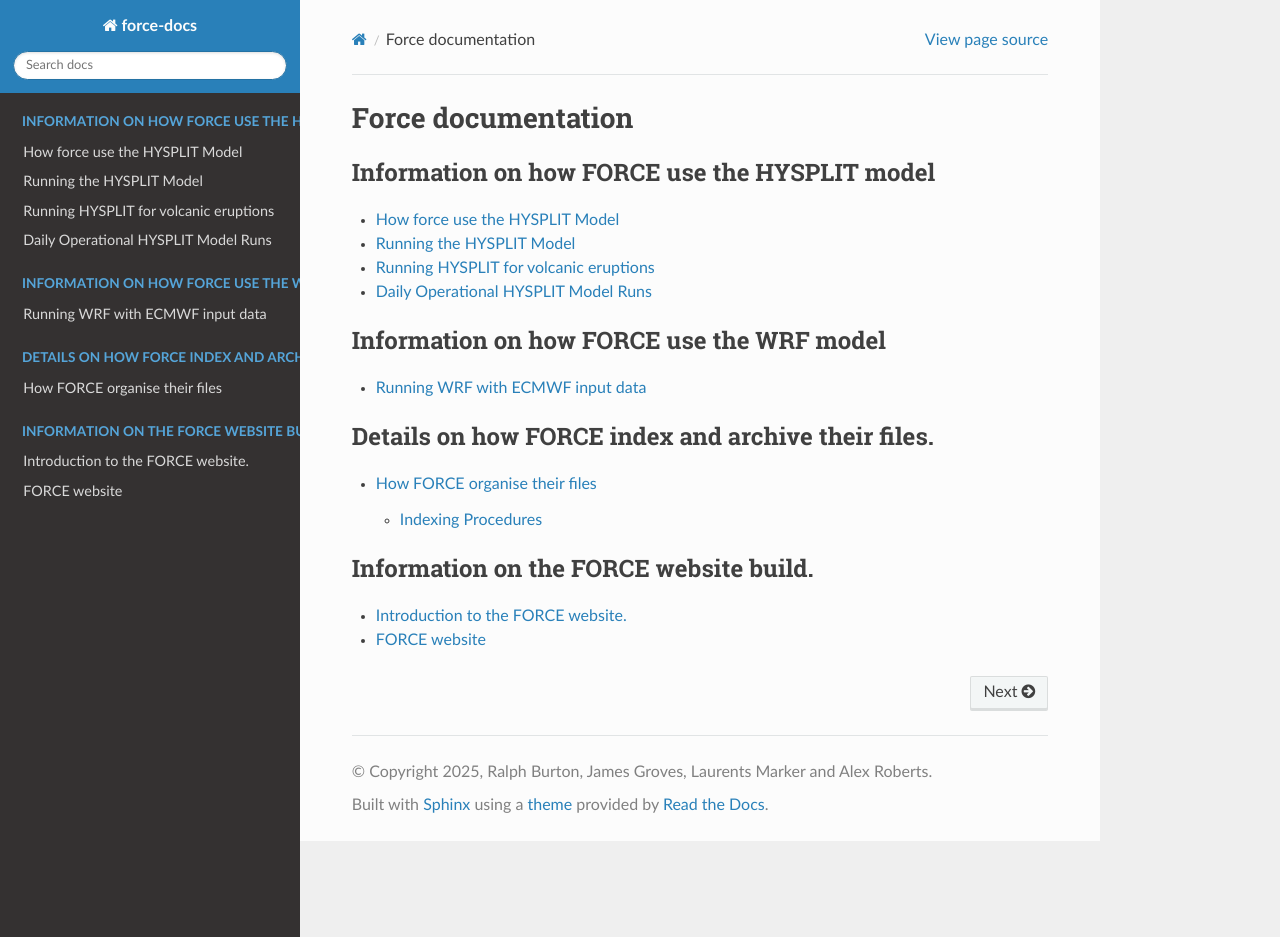
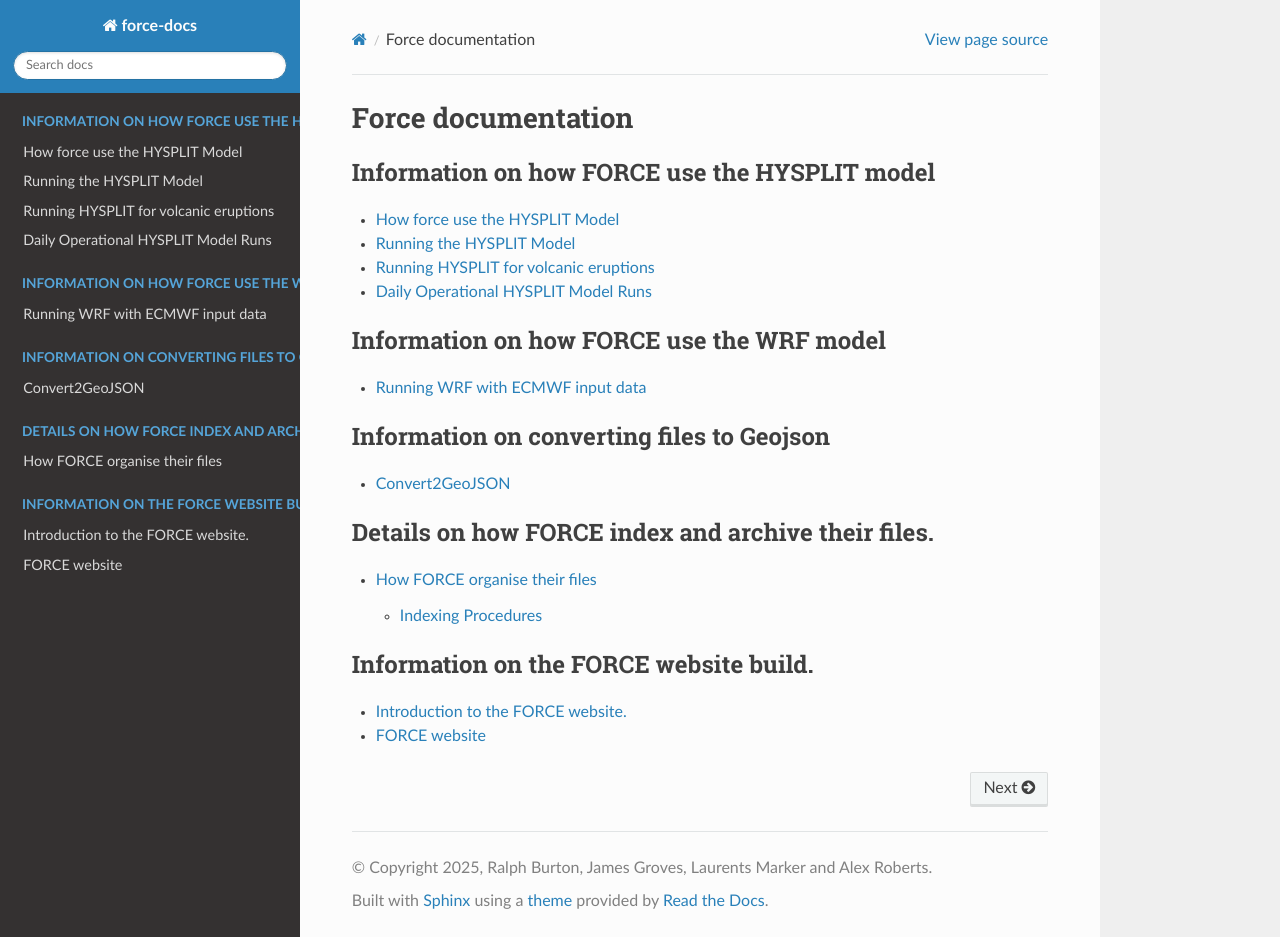
Before and after one commit to ncas-force/force-docs, a Sphinx documentation site: the page built from docs/index.rst, in a window 1280 px wide and 937 px high. Built offline with Sphinx 7.4.7 and the Read the Docs theme 3.1.0, drawn with Linux system fonts in a browser that asks for light colours.

Commit message:
added to the index page Alex's geojson docs

```diff
--- a/docs/index.rst
+++ b/docs/index.rst
@@ -17,6 +17,12 @@ Force documentation
    wrf/wrf_ecmwf
 
 .. toctree::
+   :maxdepth: 1
+   :caption: Information on converting files to Geojson
+
+   Convert2GeoJSON/Convert2GeoJSON
+
+.. toctree::
    :caption: Details on how FORCE index and archive their files.
 
    archive/introduction
```
